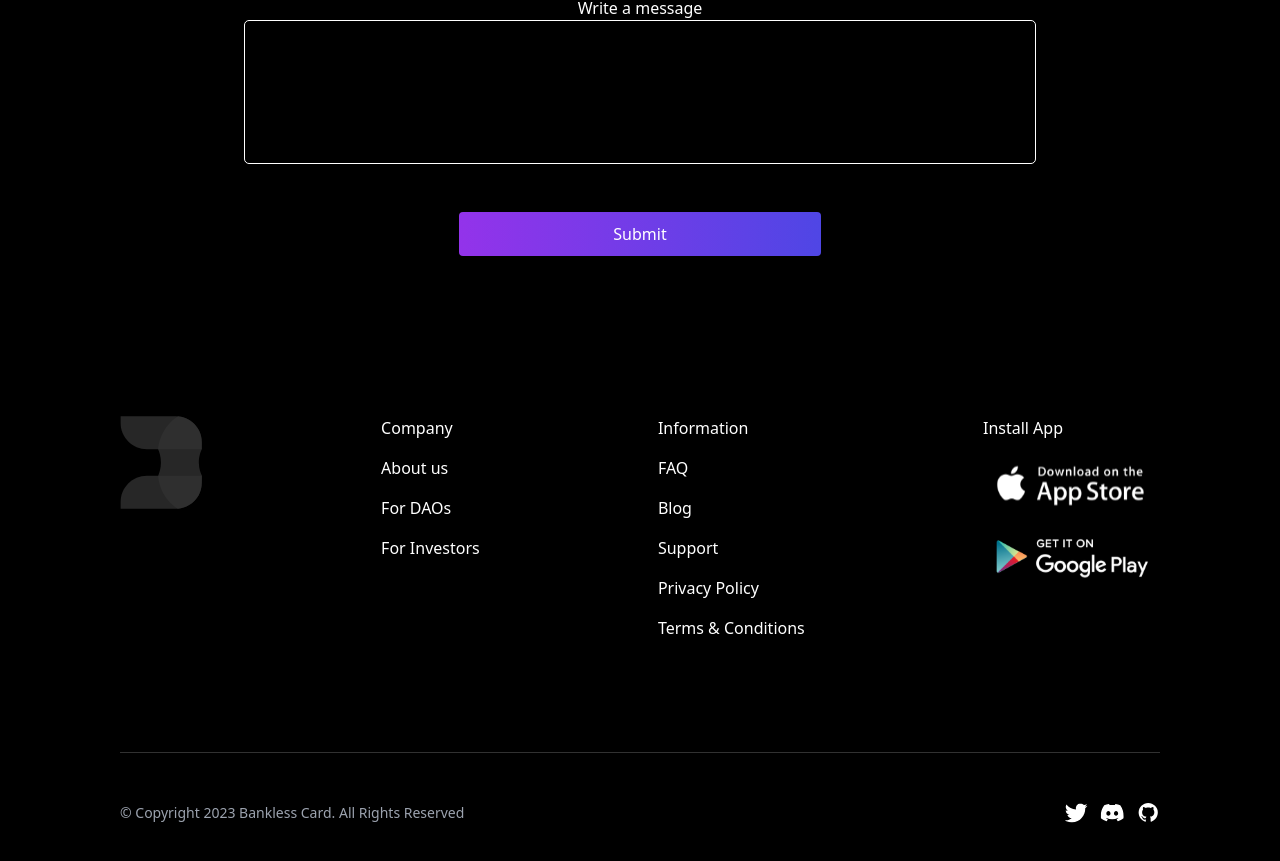
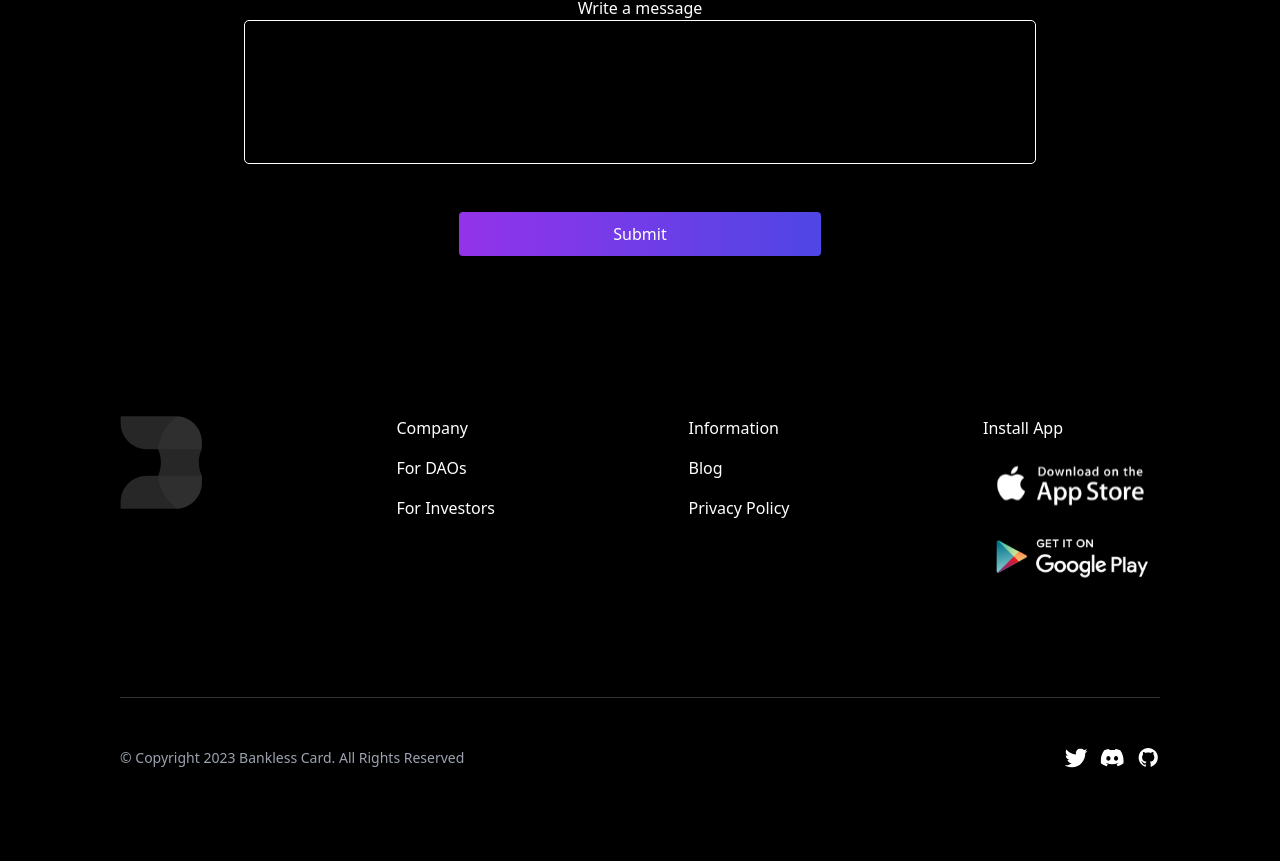
Before and after one commit to Bankless-Card/Bcard-website, a Next.js app: page /for-daos in a window 1280 px wide. Shown: the part 1649-2510 px from the top of the page. After the commit the page ends 2467 px from the top, so only its background shows below. Built offline with nearby package versions, Linux system fonts and the light colour scheme.

Commit message:
add privacy-policy page

```diff
--- a/components/Footer.tsx
+++ b/components/Footer.tsx
@@ -18,17 +18,17 @@ const Footer = () => {
         </div>
         <div className="flex flex-col gap-[1rem]">
           <h1>Company</h1>
-          <div>About us</div>
-          <div>For DAOs</div>
-          <div>For Investors</div>
+          {/* <div>About us</div> */}
+          <Link href="/for-daos">For DAOs</Link>
+          <Link href="/for-investors">For Investors</Link>
         </div>
         <div className="flex flex-col gap-[1rem] ">
           <h1 className="">Information</h1>
-          <div className="">FAQ</div>
-          <div>Blog</div>
-          <div>Support</div>
-          <div>Privacy Policy</div>
-          <div>Terms & Conditions</div>
+          {/* <div className="">FAQ</div> */}
+          <a href="https://banklesscard.mirror.xyz/" target="_blank" rel="noreferrer">Blog</a>
+          {/* <div>Support</div> */}
+          <Link href="/privacy-policy">Privacy Policy</Link>
+          {/* <div>Terms & Conditions</div> */}
         </div>
         <div className="flex flex-col gap-[1rem]">
           <h1>Install App</h1>
@@ -63,6 +63,7 @@ const Footer = () => {
           <p className="text-[0.875rem] text-gray-400  font-medium">© Copyright 2023 Bankless Card. All Rights Reserved</p>
           <div className="flex items-center gap-3  ">
           <div>
+          <a  href="https://twitter.com/BanklessCard" target="_blank" rel="noreferrer">
             <Image
               priority
               src="/images/twitter.svg"
@@ -71,9 +72,11 @@ const Footer = () => {
               width={24}
               alt="twitter"
             />
+          </a>
         </div>
 
         <div>
+          <a href="https://discord.gg/bankless" target="_blank" rel="noreferrer">
             <Image
               priority
               src="/images/discord.svg"
@@ -82,9 +85,11 @@ const Footer = () => {
               width={24}
               alt="discord"
             />
+          </a>
         </div>
 
         <div>
+          <a href="https://github.com/Bankless-Card" target="_blank" rel="noreferrer" >
             <Image
               priority
               src="/images/github.svg"
@@ -93,6 +98,7 @@ const Footer = () => {
               width={24}
               alt="github"
             />
+          </a>
         </div>
           </div>
         </div>
--- /dev/null
+++ b/src/pages/privacy-policy.tsx
@@ -0,0 +1,26 @@
+import Navbar from "components/Navbar";
+import React from "react";
+
+const PrivacyPolicy = () => {
+  return (
+    <div className="px-[3rem]">
+      <Navbar />
+      <h1 className="font-semibold text-4xl leading-[2.75rem] text-center py-[3rem]">
+        Privacy Policy
+      </h1>
+      <div>
+        <h1 className="font-semibold text-4xl leading-[2.75rem]">
+          What information do we collect?
+        </h1>
+        <p className="text-lg leading-[1.375rem] font-normal max-w-[64.75rem] mt-[1.5rem]">
+          We collect information from you when you register your interest in our
+          products and services by inputting your contact details.  You may be
+          asked to enter your name, e-mail address, ETH address, and other
+          information.
+        </p>
+      </div>
+    </div>
+  );
+};
+
+export default PrivacyPolicy;
```
Lines whose indentation alone changed are shown as unchanged.
